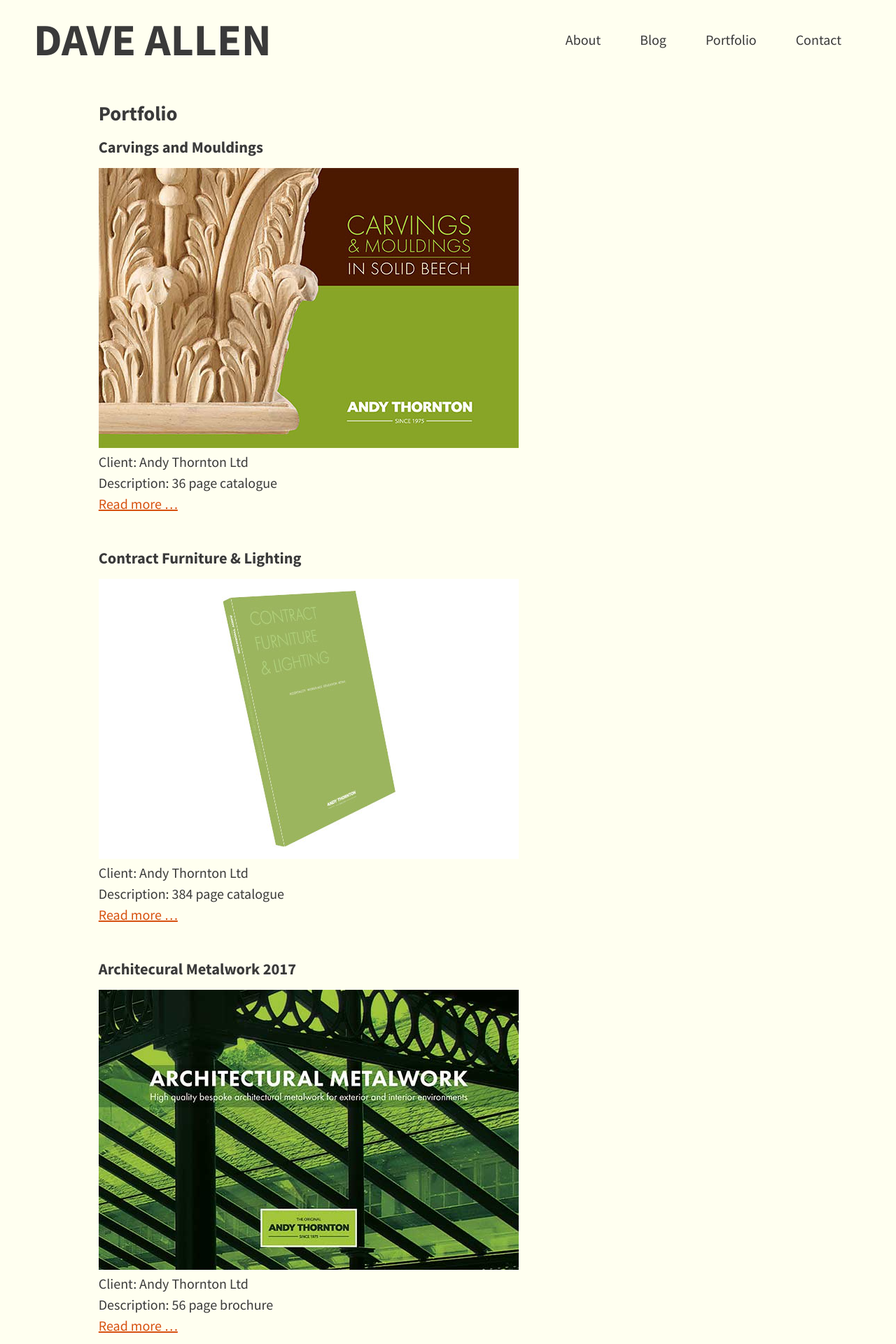
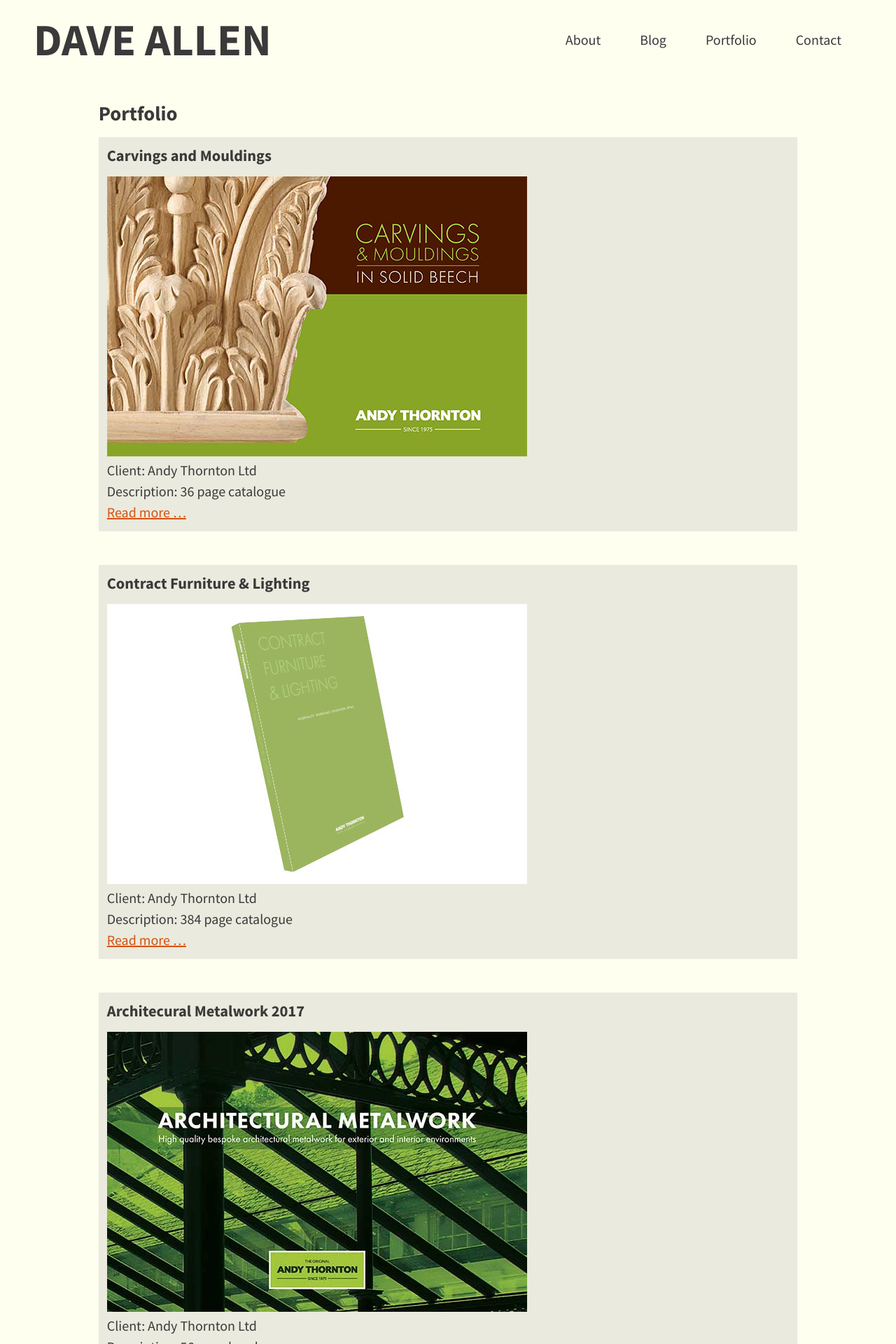
Before and after one commit to vimallen/gridbert, a Jekyll site: the page built from portfolio/index.md, in a window 1280 px wide. Shown: the top 1920 px of the page at 70% size. Built offline with Jekyll 4.4.1, drawn with Linux system fonts in a browser that asks for light colours.

Commit message:
Padding to pf module

```diff
--- a/assets/main.scss
+++ b/assets/main.scss
@@ -188,6 +188,8 @@ h1.page-heading {
 }
 .module-portfolio {
   margin-bottom: 3rem;
+  background-color: #eaeade;
+  padding: 0.75rem;
 }
 /* =Media queries----------------------------------------- */
 @media screen and (min-width: 700px) {
```
Also changed, not shown: index.md (+2 -0 lines).
